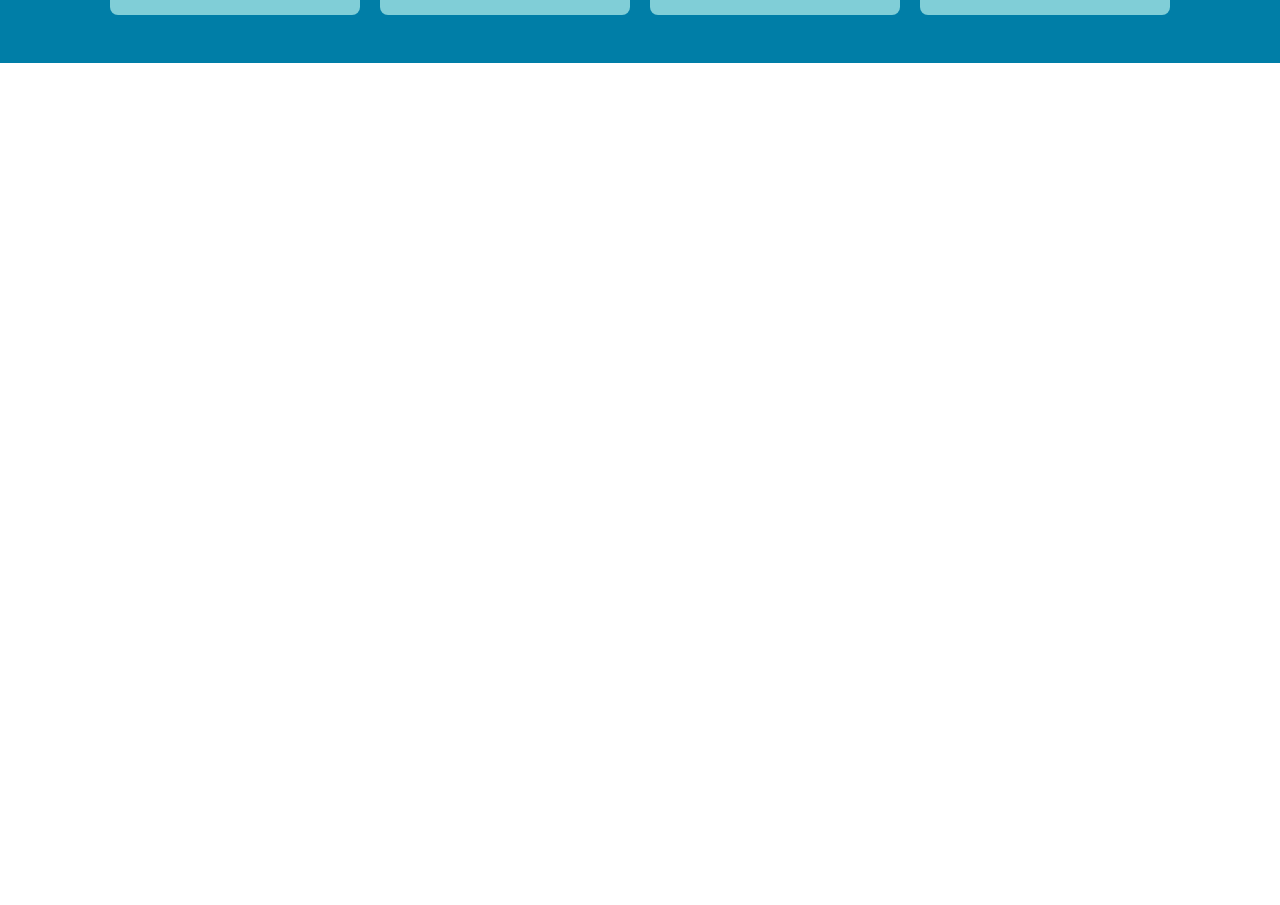
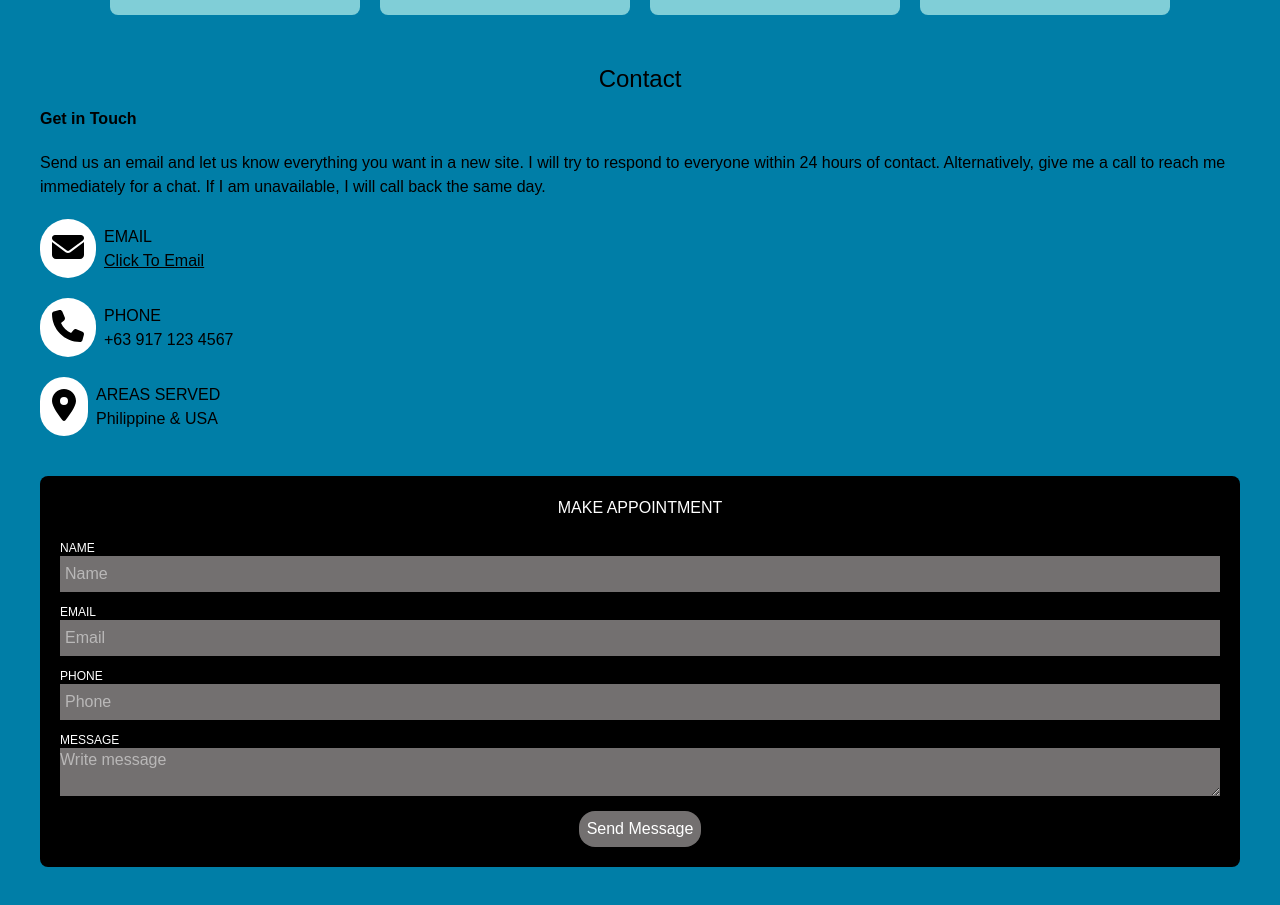
Before and after one commit to RiasGremoryHSDXD/WebsitePortfolio, a React (Vite) app in the folder Portfolio/: page / in a window 1280 px wide. Shown: the part 1281-2186 px from the top of the page. Before the commit the page ends 1344 px from the top, so only its background shows below. Built offline with nearby package versions, Linux system fonts and the light colour scheme.

Commit message:
Added incomplete Contact Section

```diff
--- a/Portfolio/package.json
+++ b/Portfolio/package.json
@@ -16,6 +16,7 @@
     "@tailwindcss/vite": "^4.0.12",
     "react": "^19.0.0",
     "react-dom": "^19.0.0",
+    "react-router-dom": "^7.4.0",
     "tailwindcss": "^4.0.12"
   },
   "devDependencies": {
--- /dev/null
+++ b/Portfolio/src/MainSection/ContactSection/Appointment.tsx
@@ -0,0 +1,55 @@
+import { useState } from 'react'
+
+import './../../css/Contact.css'
+
+function Appointment(){
+
+    const [name, setName] = useState("");
+    const [email, setEmail] = useState("");
+    const [phone, setPhone] = useState("");
+    const [message, setMessage] = useState("");
+
+    function display_date(){
+        alert(`${name} ${email} ${phone} ${message}`)
+    }
+    return(
+        <div className="appointment-container">
+            <h2>MAKE APPOINTMENT</h2>
+
+            <form className='w-[100%]'>
+                <p>NAME</p>
+                <input
+                    type="text"
+                    placeholder='Name'
+                    value={name}
+                    onChange={(e) => setName(e.target.value)}
+                />
+                <p>EMAIL</p>
+                <input
+                    type="text"
+                    placeholder='Email'
+                    value={email}
+                    onChange={(e) => setEmail(e.target.value)}
+                />
+                <p>PHONE</p>
+                <input
+                    type="text"
+                    placeholder='Phone'
+                    value={phone}
+                    onChange={(e) => setPhone(e.target.value)}
+                />
+                <p>MESSAGE</p>
+                <textarea
+                    placeholder='Write message'
+                    value={message}
+                    onChange={(e) => setMessage(e.target.value)}
+                ></textarea>
+                <div className="w-full flex justify-center mt-2">
+                    <button className="bg-[#737070] py-1.5 px-2 rounded-2xl cursor-pointer" onClick={display_date}>Send Message</button>
+                </div>
+            </form>
+        </div>
+    )
+}
+
+export default Appointment
--- /dev/null
+++ b/Portfolio/src/MainSection/ContactSection/Contact.tsx
@@ -0,0 +1,13 @@
+import ContactInfo from "./ContactInfo.tsx"
+import Appointment from "./Appointment.tsx"
+
+function Contact(){
+    return(
+        <>
+            <ContactInfo/>
+            <Appointment/>
+        </>
+    )
+}
+
+export default Contact
--- /dev/null
+++ b/Portfolio/src/MainSection/ContactSection/ContactInfo.tsx
@@ -0,0 +1,54 @@
+import './../../css/Contact.css'
+import { FontAwesomeIcon } from "@fortawesome/react-fontawesome";
+import { faEnvelope, faPhone, faLocationDot } from "@fortawesome/free-solid-svg-icons";
+
+
+function ContactInfo(){
+    return(
+            <div id="Contact" className='contact-container'>
+                <p className='flex justify-center text-2xl'>Contact</p>
+                <div className="contact-info">
+                    <p className='font-extrabold'>Get in Touch</p>
+
+                    <p>
+                        Send us an email and let us know everything you want in a new site.
+                        I will try to respond to everyone within 24 hours of contact.
+                        Alternatively, give me a call to reach me immediately for a chat.
+                        If I am unavailable, I will call back the same day.
+                    </p>
+
+                    <div>
+                        <div className='bg-white rounded-full '>
+                            <FontAwesomeIcon className='m-3' size='2x' icon={faEnvelope} />
+                        </div>
+                        <div>
+                            <h2>EMAIL</h2>
+                            <a href="mailto:weakhero2@gmail.com" className='hover:cursor-pointer underline'>Click To Email</a>
+                        </div>
+                    </div>
+
+                    <div>
+                        <div className='bg-white rounded-full '>
+                            <FontAwesomeIcon className='m-3' size='2x' icon={faPhone}/>
+                        </div>
+                        <div>
+                            <h2>PHONE</h2>
+                            <p>+63 917 123 4567</p>
+                        </div>
+                    </div>
+
+                    <div>
+                        <div className='bg-white rounded-full'>
+                            <FontAwesomeIcon className='m-3' size='2x' icon={faLocationDot}/>
+                        </div>
+                        <div>
+                            <h2>AREAS SERVED</h2>
+                            <p>Philippine & USA</p>
+                        </div>
+                    </div>
+                </div>
+            </div>
+    )
+}
+
+export default ContactInfo
--- a/Portfolio/src/MainSection/Main.tsx
+++ b/Portfolio/src/MainSection/Main.tsx
@@ -2,6 +2,7 @@ import '../css/Main.css'
 import AboutSection from './AboutSection/AboutSection.tsx'
 import SkillAndToolsSection from './Skill&ToolSection/Skill&Tool.tsx'
 import ProjectSection from './ProjectSection/ProjectSection.tsx'
+import Contact from './ContactSection/Contact.tsx'
 
 function Main()
 {
@@ -10,6 +11,7 @@ function Main()
         <AboutSection/>
         <SkillAndToolsSection/>
         <ProjectSection/>
+        <Contact/>
     </div>
     )
 }
--- /dev/null
+++ b/Portfolio/src/css/Contact.css
@@ -0,0 +1,47 @@
+@import "tailwindcss";
+
+@theme {
+    --color-defaultColor: #FFFFFF;
+    --font-defaultFont: Inclusive Sans;
+}
+
+@layer components{
+
+    .contact-container{
+        @apply flex justify-center flex-col font-defaultFont
+    }
+
+    .contact-info{
+        @apply  flex flex-col gap-5 mt-3
+    }
+
+    .contact-info > div{
+        @apply flex items-center gap-2
+    }
+
+    .contact-info > div > div:nth-child(1){
+        cursor: pointer;
+        transition: transform 0.3s ease-in-out; /* Explicitly define duration and property */
+    }
+
+    .contact-info > div > div:nth-child(1):hover{
+        transform: translateY(-11px);
+    }
+
+    .appointment-container{
+        @apply flex justify-center items-center flex-col p-5 rounded-lg bg-black text-defaultColor font-defaultFont
+        gap-5
+    }
+
+    .appointment-container form p{
+        @apply text-defaultColor text-xs
+    }
+
+    .appointment-container form input[type="text"]{
+        @apply py-1.5 px-[5px] bg-[#737070] mb-3 w-[100%]
+    }
+
+    .appointment-container form textarea{
+        @apply bg-[#737070] w-[100%]
+    }
+}
```
Also changed, not shown: 1 other file (tests, documents, lock files or other folders).
